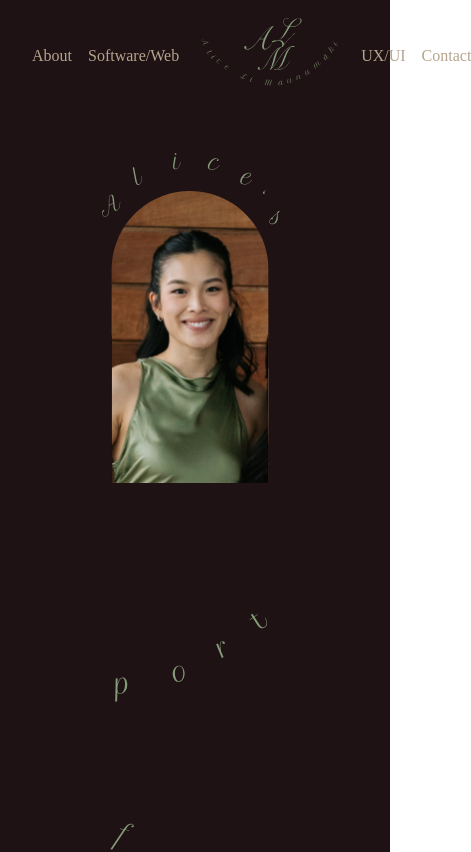
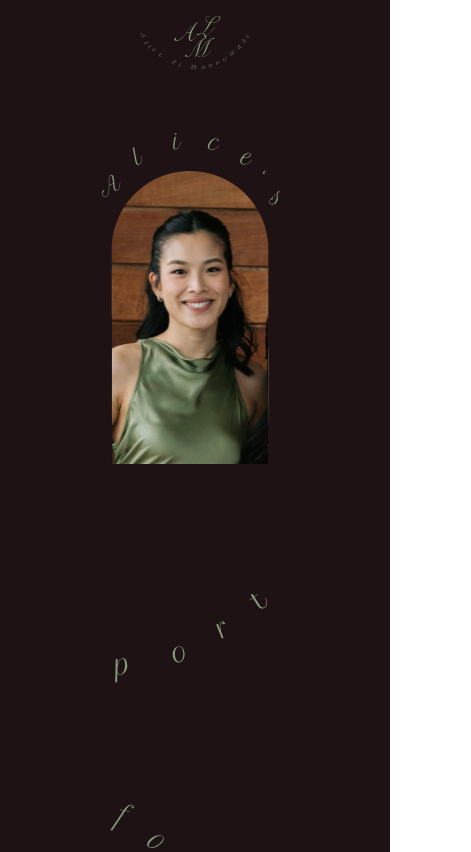
Before and after one commit to allihive/allihive.github.io, a React (Vite) app: page / in a window 390 px wide. Shown: the top 852 px of the page, 471 px wide, since content can reach past the window. Built offline with nearby package versions, Linux system fonts and the light colour scheme; a web font is replaced by a local one.

Commit message:
responsive header

```diff
--- a/src/components/Header.css
+++ b/src/components/Header.css
@@ -34,8 +34,17 @@
     color: #ddd;
 }
 
-@media (max-wdith: 768px) {
-    .nav {
-        flex-direction: column;
-    }
+@media (max-width: 480px) {
+	.nav {
+		display: flex;
+		justify-content: center;
+		gap: 0;
+	}
+    .nav a {
+		display: none;
+	}
+	.nav img {
+		display: block;
+		width: 120px;
+	}
 }
```
